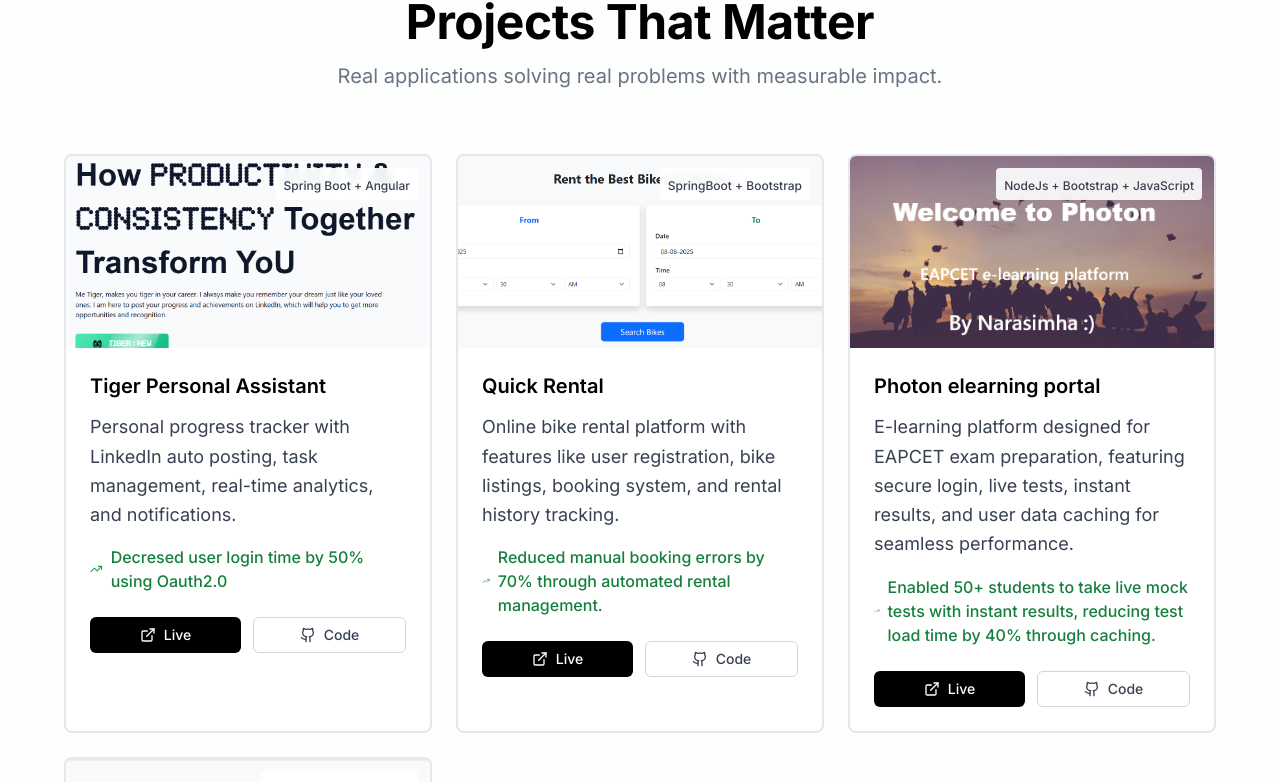
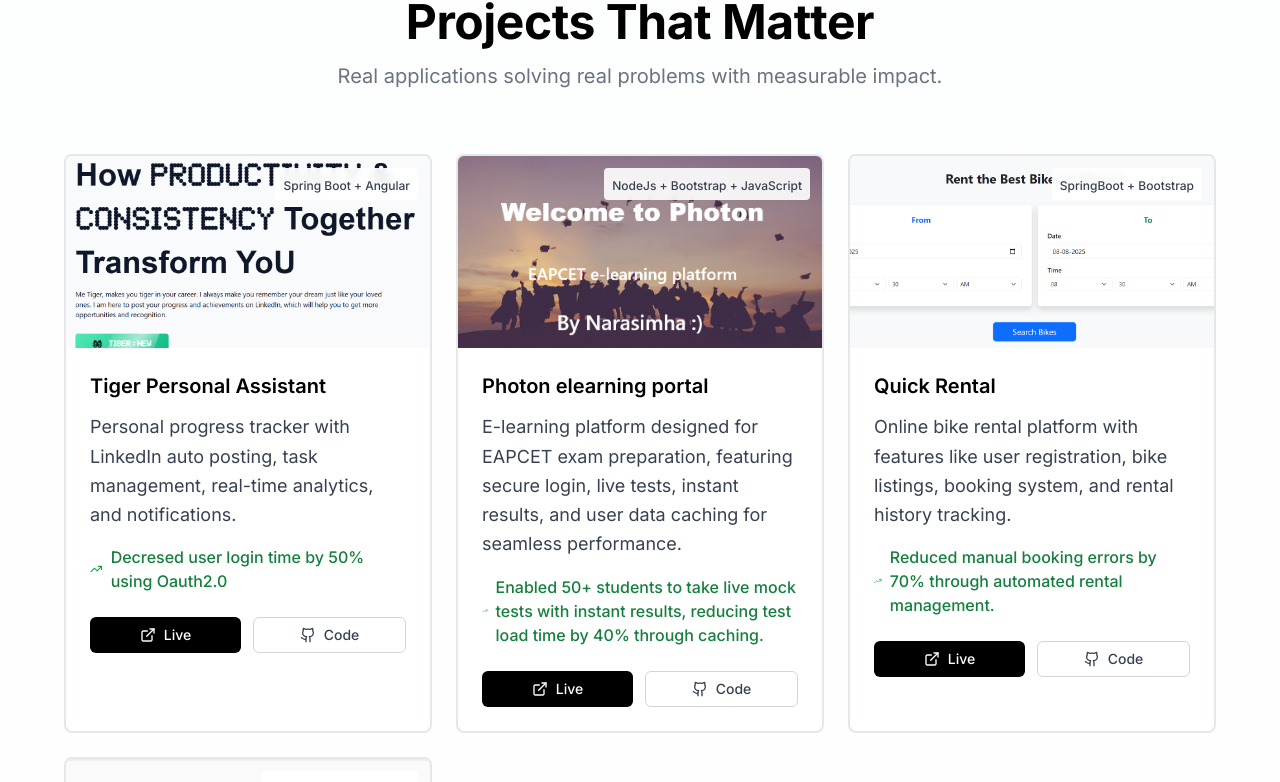
Before and after one commit to narasimhas9490/PersonalPortfolio, a React (Create React App) app: page / in a window 1280 px wide. Shown: the part 1658-2440 px from the top of the page. Built offline with nearby package versions, Linux system fonts and the light colour scheme.

Commit message:
links patch, resume update

```diff
--- a/src/components/Projects.tsx
+++ b/src/components/Projects.tsx
@@ -24,6 +24,16 @@ export default function Projects() {
       githubUrl: "https://github.com/Narasimha-png/tiger-backend",
       featured: true
     },
+     {
+      title: "Photon elearning portal",
+      technology: "NodeJs + Bootstrap + JavaScript",
+      image: "/photon.png",
+      description: "E-learning platform designed for EAPCET exam preparation, featuring secure login, live tests, instant results, and user data caching for seamless performance.",
+impact: "Enabled 50+ students to take live mock tests with instant results, reducing test load time by 40% through caching.",
+
+      liveUrl: "https://photonelearning.vercel.app/",
+      githubUrl: "https://github.com/Narasimha-png/Photon-eLearning-Portal"
+    },
     {
       title: "Quick Rental",
       technology: "SpringBoot + Bootstrap",
@@ -34,16 +44,7 @@ impact: "Reduced manual booking errors by 70% through automated rental managemen
       liveUrl: "https://quick-rentals.onrender.com/",
       githubUrl: "https://github.com/Narasimha-png/quick-rentals-backend"
     },
-    {
-      title: "Photon elearning portal",
-      technology: "NodeJs + Bootstrap + JavaScript",
-      image: "/photon.png",
-      description: "E-learning platform designed for EAPCET exam preparation, featuring secure login, live tests, instant results, and user data caching for seamless performance.",
-impact: "Enabled 50+ students to take live mock tests with instant results, reducing test load time by 40% through caching.",
 
-      liveUrl: "https://photonelearning-jx9q4n1b4-narasimha-pngs-projects.vercel.app/",
-      githubUrl: "https://github.com/Narasimha-png/Photon-eLearning-Portal"
-    },
     {
       title: "LeeTube Chrome Extention.",
       technology: "JavaScript + Html + CSS",
--- a/src/components/Skills.tsx
+++ b/src/components/Skills.tsx
@@ -71,7 +71,7 @@ export default function Skills() {
   ];
 
   return (
-    <section id="skills" className="py-16 px-6 bg-white">
+    <section id="skills" className="py-16 px-6 bg-gradient-to-b from-muted/20 to-background">
       <div className="max-w-6xl mx-auto">
         <motion.div {...fadeInUp} className="text-center mb-12">
           <Badge className="mb-4 bg-gray-100 text-gray-800 border-gray-200">
```
Also changed, not shown: 1 other file (tests, documents, lock files or other folders).
